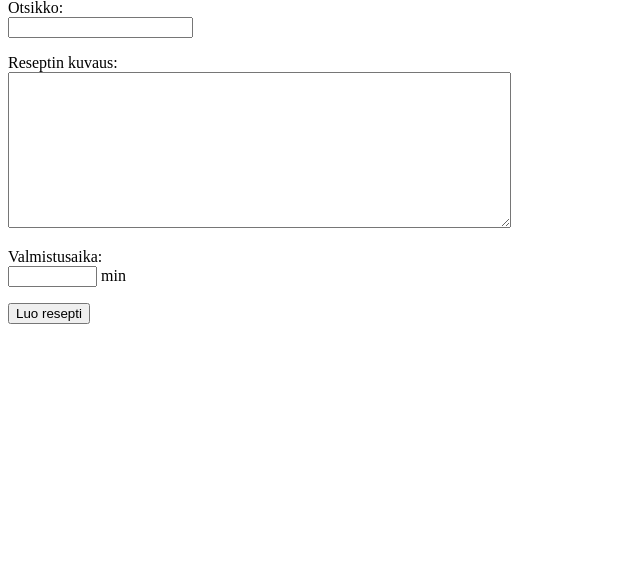
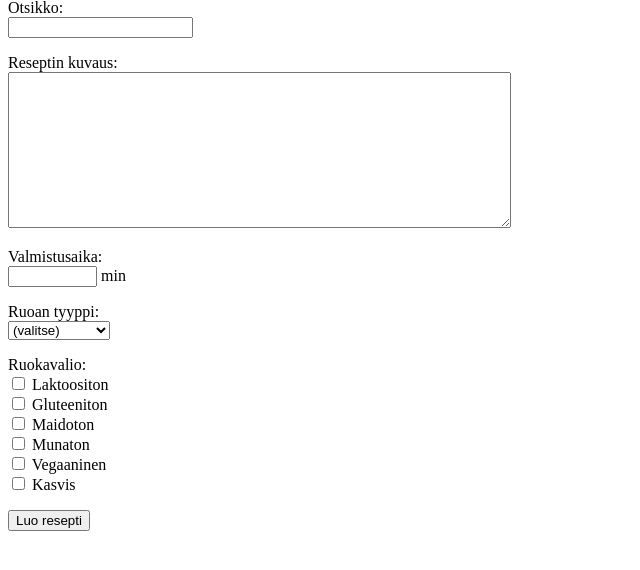
Before and after one commit to sofuleek/reseptit, a Flask app: page /new_recipe in a window 1280 px wide. Shown: the part 81-651 px from the top of the page, without its empty margins (0-640 px from the left). Run offline with Flask 3, Linux system fonts and the light colour scheme; the visitor is signed in with stand-in values (Sample User, id 1).

Commit message:
Add classes to recipes

```diff
--- a/app.py
+++ b/app.py
@@ -42,7 +42,8 @@ def show_recipe(recipe_id):
     recipe = recipes.get_recipe(recipe_id)
     if not recipe:
         abort(404)
-    return render_template("show_recipe.html", recipe=recipe)
+    classes = recipes.get_classes(recipe_id)
+    return render_template("show_recipe.html", recipe=recipe, classes=classes)
 
 @app.route("/new_recipe")
 def new_recipe():
@@ -64,7 +65,16 @@ def create_recipe():
         abort(403)
     user_id = session["user_id"]
 
-    recipes.add_recipe(title, description, preparation_time, user_id)
+    classes = []
+    category = request.form["category"]
+    if category:
+        classes.append(("Ruoan tyyppi", category))
+    diets = request.form.getlist("diet[]")
+    for diet in diets:
+        classes.append(("Ruokavalio", diet))
+    print(classes)
+
+    recipes.add_recipe(title, description, preparation_time, user_id, classes)
 
     return redirect("/")
 
--- a/schema.sql
+++ b/schema.sql
@@ -11,3 +11,10 @@ CREATE TABLE recipes (
     preparation_time INTEGER,
     user_id INTEGER REFERENCES users
 );
+
+CREATE TABLE recipe_classes (
+    id INTEGER PRIMARY KEY,
+    recipe_id INTEGER REFERENCES recipes,
+    title TEXT,
+    value TEXT
+);
--- a/templates/new_recipe.html
+++ b/templates/new_recipe.html
@@ -20,7 +20,58 @@
       Valmistusaika: <br />
       <input type="text" name="preparation_time" size="8" pattern = "[1-9][0-9]{0,3}" required /> min
     </p>
-    <input type="submit" value="Luo resepti" />
+    <p>
+      Ruoan tyyppi: <br />
+      <select name="category">
+        <option value="">(valitse)</option>
+        <option value="aamupala">Aamupala</option>
+        <option value="lounas">Lounas</option>
+        <option value="päivällinen">Päivällinen</option>
+        <option value="välipala">Välipala</option>
+        <option value="alkuruoka">Alkuruoka</option>
+        <option value="pääruoka">Pääruoka</option>
+        <option value="jälkiruoka">Jälkiruoka</option>
+        <option value="leivonnainen">Leivonnainen</option>
+        <option value="juoma">Juoma</option>
+      </select>
+    </p>
+
+    <p>
+      Ruokavalio: <br />
+
+      <label>
+        <input type="checkbox" name="diet[]" value="laktoositon">
+        Laktoositon
+      </label>
+      <br>
+
+      <label>
+        <input type="checkbox" name="diet[]" value="gluteeniton">
+        Gluteeniton
+      </label><br>
+
+      <label>
+        <input type="checkbox" name="diet[]" value="maidoton">
+        Maidoton
+      </label><br>
+
+      <label>
+        <input type="checkbox" name="diet[]" value="munaton">
+        Munaton
+      </label><br>
+
+      <label>
+        <input type="checkbox" name="diet[]" value="vegaaninen">
+        Vegaaninen
+      </label><br>
+
+      <label>
+        <input type="checkbox" name="diet[]" value="kasvis">
+        Kasvis
+      </label>
+</p>
+
+<input type="submit" value="Luo resepti">
   </form>
 </body>
 
```
Also changed, not shown: recipes.py (+11 -1 lines), templates/show_recipe.html (+10 -0 lines).
